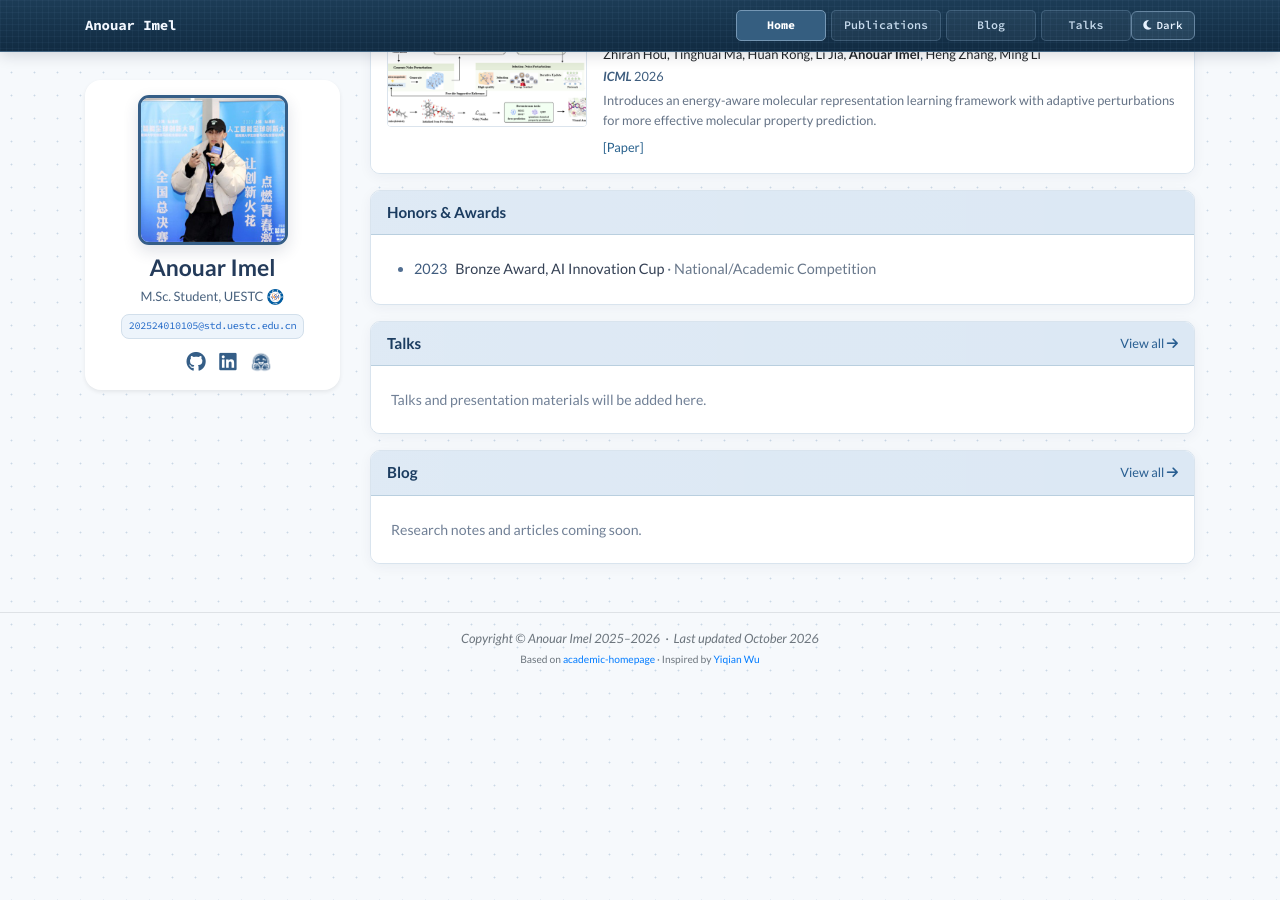
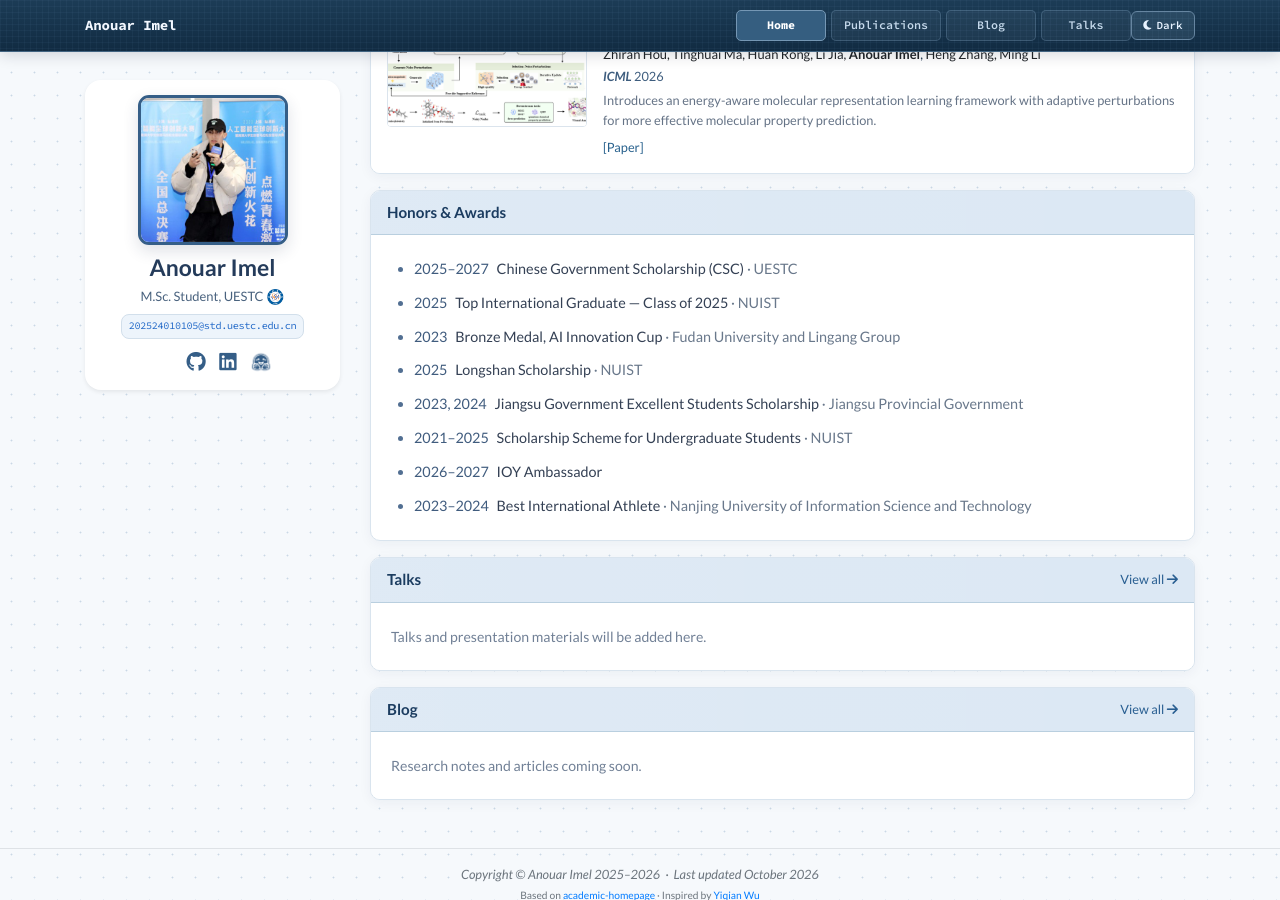
Before and after one commit to AnouarImel/AnouarImel.github.io, a Jekyll site: the page built from index.html, in a window 1280 px wide and 900 px high, scrolled down 1779 px. Built offline with Jekyll 4.4.1, drawn with Linux system fonts in a browser that asks for light colours; nearby versions of some CDN libraries; a style sheet for code colours, icons or effects is not loaded.

Commit message:
Update profile.yml

```diff
--- a/_data/profile.yml
+++ b/_data/profile.yml
@@ -83,8 +83,35 @@ education:
 #   position: Research Intern
 #   date: Sep. 2019 - Jul. 2021
 
+
 honors:
-  - title: "Bronze Award, AI Innovation Cup"
-    org: "National/Academic Competition"
+  - title: "Chinese Government Scholarship (CSC)"
+    org: "UESTC"
+    date: "2025–2027"
+
+  - title: "Top International Graduate — Class of 2025"
+    org: "NUIST"
+    date: "2025"
+
+  - title: "Bronze Medal, AI Innovation Cup"
+    org: "Fudan University and Lingang Group"
     date: "2023"
-    description: "Awarded for team work on hallucination detection and AI innovation."
+
+  - title: "Longshan Scholarship"
+    org: "NUIST"
+    date: "2025"
+
+  - title: "Jiangsu Government Excellent Students Scholarship"
+    org: "Jiangsu Provincial Government"
+    date: "2023, 2024"
+
+  - title: "Scholarship Scheme for Undergraduate Students"
+    org: "NUIST"
+    date: "2021–2025"
+
+  - title: "IOY Ambassador"
+    date: "2026–2027"
+
+  - title: "Best International Athlete"
+    org: "Nanjing University of Information Science and Technology"
+    date: "2023–2024"
```
